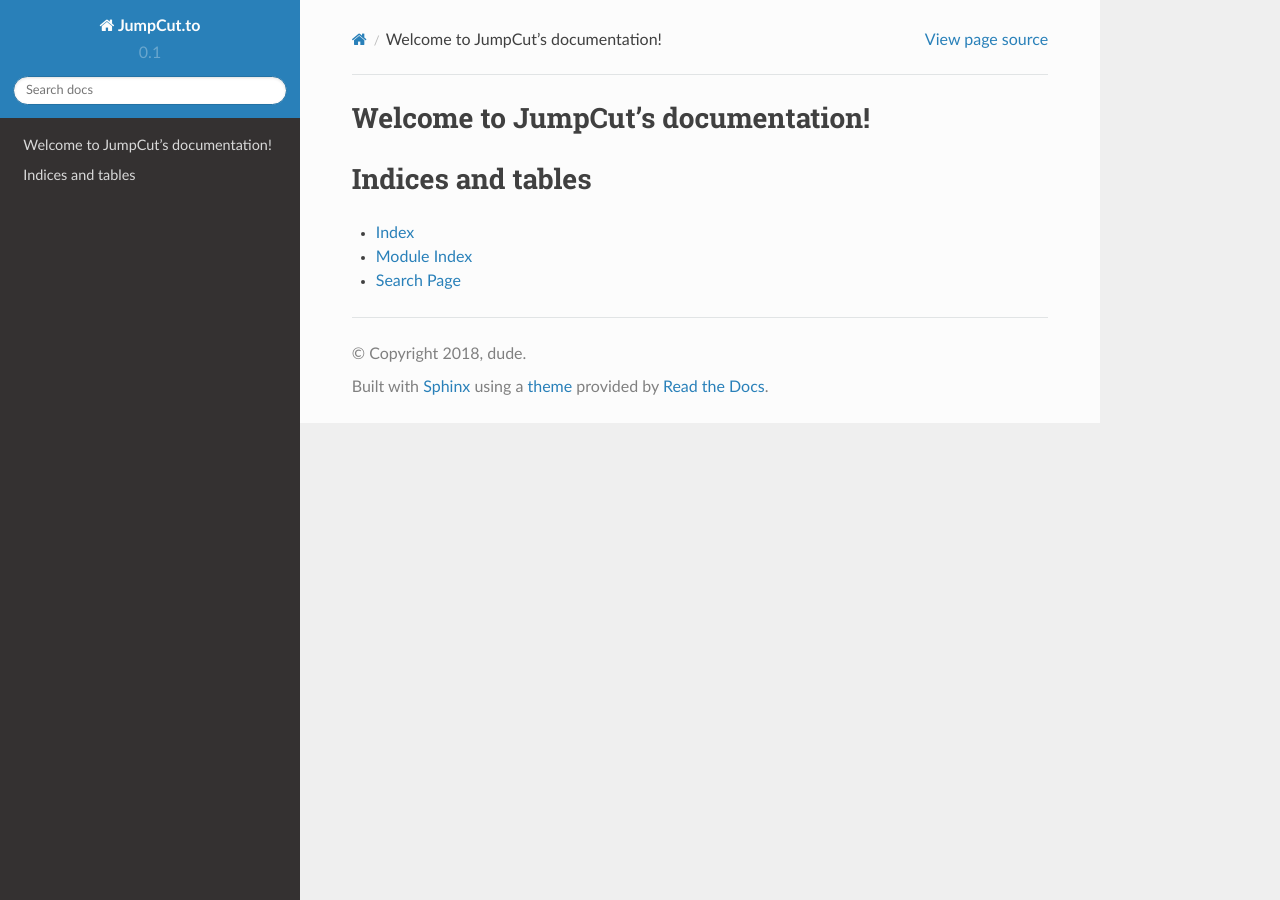
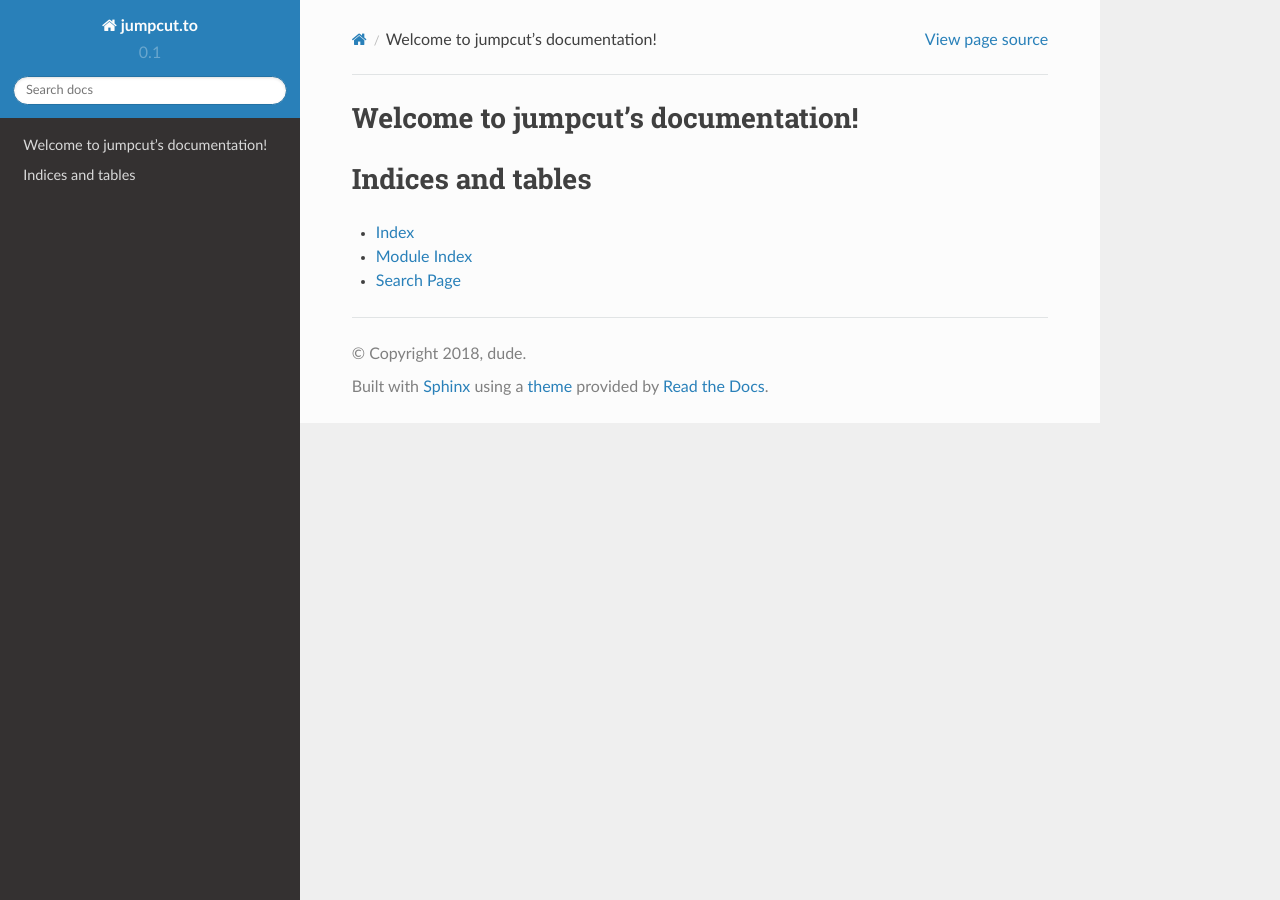
Before and after one commit to SultanSGillani/streisand, a Sphinx documentation site: the page built from backend/src/docs/source/index.rst, in a window 1280 px wide. Built offline with Sphinx 7.4.7 and the Read the Docs theme 2.0.0, drawn with Linux system fonts in a browser that asks for light colours; pages that are not in the unit, such as notebooks, are missing from menus.

Commit message:
make lowercase

```diff
--- a/backend/src/docs/source/conf.py
+++ b/backend/src/docs/source/conf.py
@@ -26,7 +26,7 @@
 application = get_wsgi_application()
 # -- Project information -----------------------------------------------------
 
-project = 'JumpCut.to'
+project = 'jumpcut.to'
 copyright = '2018, dude'
 author = 'Some Dude'
 
@@ -112,7 +112,7 @@
 # -- Options for HTMLHelp output ---------------------------------------------
 
 # Output file base name for HTML help builder.
-htmlhelp_basename = 'JumpCut_Docs'
+htmlhelp_basename = 'jumpcut_Docs'
 
 
 # -- Options for LaTeX output ------------------------------------------------
@@ -139,7 +139,7 @@
 # (source start file, target name, title,
 #  author, documentclass [howto, manual, or own class]).
 latex_documents = [
-    (master_doc, 'jumpcut.tex', 'JumpCut JumpCut',
+    (master_doc, 'jumpcut.tex', 'jumpcut jumpcut',
      'dude', 'manual'),
 ]
 
@@ -149,7 +149,7 @@
 # One entry per manual page. List of tuples
 # (source start file, name, description, authors, manual section).
 man_pages = [
-    (master_doc, 'JumpCut', 'JumpCut Documentation',
+    (master_doc, 'jumpcut', 'jumpcut Documentation',
      [author], 1)
 ]
 
@@ -160,8 +160,8 @@
 # (source start file, target name, title, author,
 #  dir menu entry, description, category)
 texinfo_documents = [
-    (master_doc, 'JumpCut', 'JumpCut Documentation',
-     author, 'JumpCut', 'One line description of project.',
+    (master_doc, 'jumpcut', 'jumpcut Documentation',
+     author, 'jumpcut', 'One line description of project.',
      'Miscellaneous'),
 ]
 
--- a/backend/src/docs/source/index.rst
+++ b/backend/src/docs/source/index.rst
@@ -1,9 +1,9 @@
-.. JumpCut documentation master file, created by
+.. jumpcut documentation master file, created by
    sphinx-quickstart on Sat Mar 31 16:17:46 2018.
    You can adapt this file completely to your liking, but it should at least
    contain the root `toctree` directive.
 
-Welcome to JumpCut's documentation!
+Welcome to jumpcut's documentation!
 =====================================
 
 .. toctree::
```
Also changed, not shown: 5 other files.
